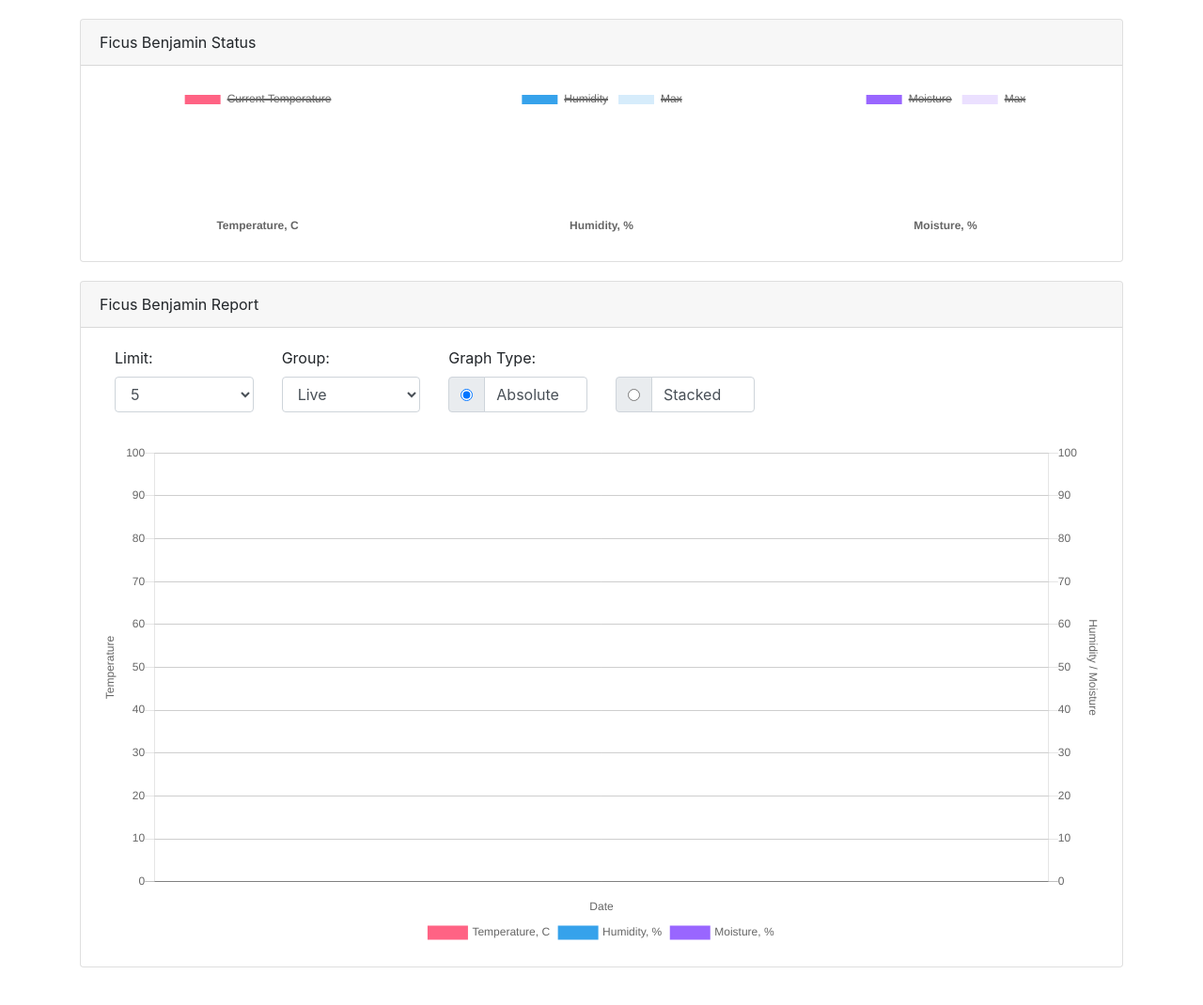
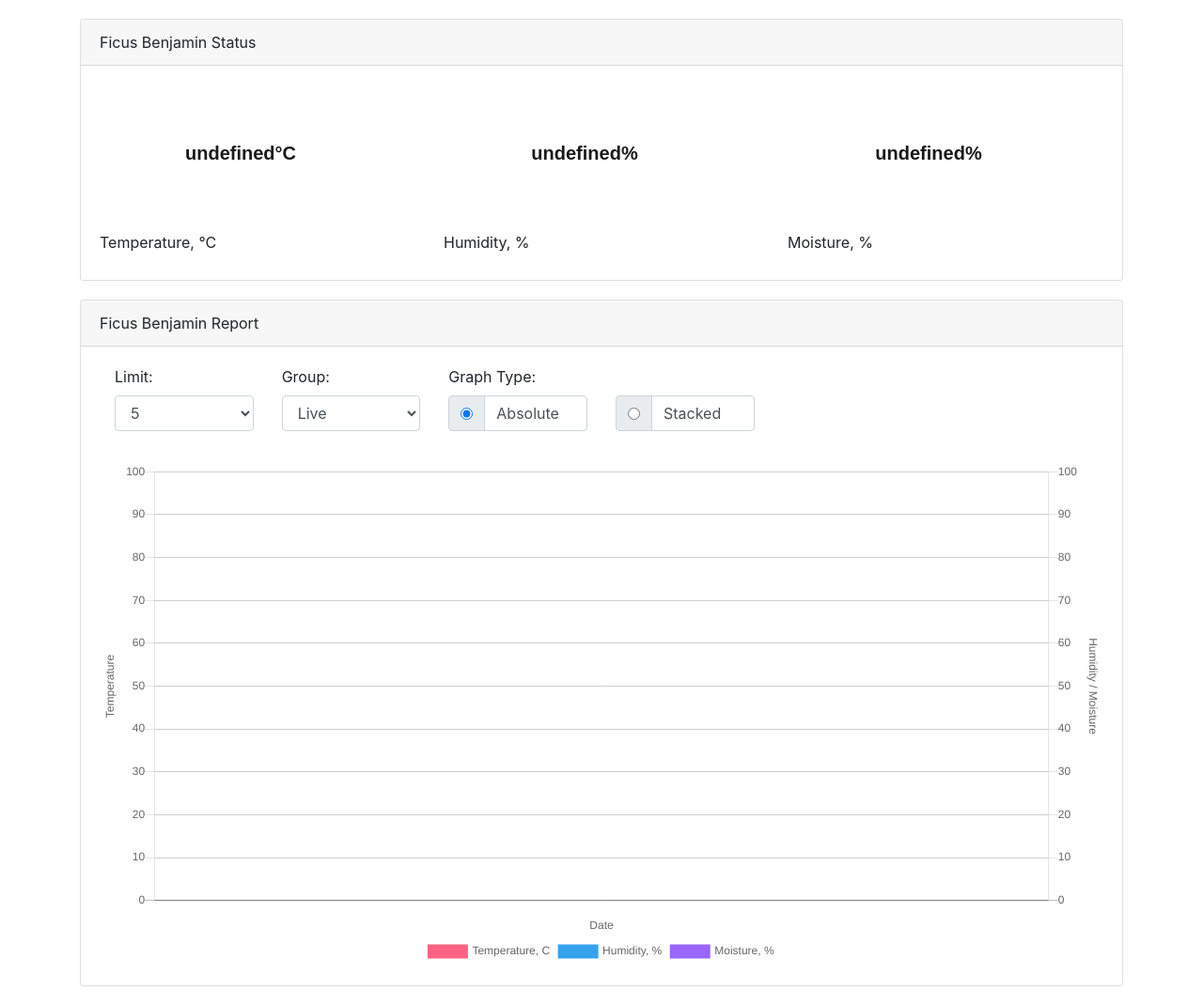
Before and after one commit to manti-by/apollo, a Flask app: page / in a window 1280 px wide. Shown: the part 56-1126 px from the top of the page at 94% size. Before the commit the page ends 1086 px from the top, so only its background shows below. Run offline with Flask 2, Linux system fonts and the light colour scheme; data that the repository does not hold is empty; some libraries are stand-ins or nearby versions.

Commit message:
Add custom pie sensors

```diff
--- /dev/null
+++ b/app/static/js/lib/sensor.js
@@ -0,0 +1,57 @@
+class Sensor {
+    constructor(canvas, options = {}) {
+        this.canvas = canvas;
+        this.ctx = canvas.getContext('2d');
+
+        this.color = 'color' in options ?
+            options['color'] : 'rgba(165, 42, 42, 1)';
+
+        this.fgcolor = 'fgcolor' in options ?
+            options['fgcolor'] : 'rgba(165, 42, 42, .2)';
+
+        this.bgcolor = 'bgcolor' in options ?
+            options['bgcolor'] : 'rgba(255, 255, 255, 1)';
+
+        this.unit = 'unit' in options ?
+            options['unit'] : '';
+
+        this.font = 'font' in options ?
+            options['font'] : 'bold 20px Arial';
+
+        this.font_color = 'font_color' in options ?
+            options['font_color'] : 'rgba(0, 0, 0, .9)';
+    }
+
+    draw (value) {
+        let cX = Math.floor(this.canvas.width / 2),
+            cY = Math.floor(this.canvas.height / 2),
+            radius = Math.min(cX, cY),
+            offset = 90 * Math.PI / 180,
+            radians = value / 100 * 360 * Math.PI / 180 - offset;
+
+        this.ctx.fillStyle = this.bgcolor;
+        this.ctx.fillRect(0, 0, this.canvas.width, this.canvas.height);
+
+        this.draw_sector(cX, cY, radius, -offset, radians, this.color);
+        this.draw_sector(cX, cY, radius, radians, 360 * Math.PI / 180, this.fgcolor);
+        this.draw_sector(cX, cY, radius * .7, 0, 360 * Math.PI / 180, this.bgcolor);
+
+        this.draw_label(cX, cY, value);
+    }
+
+    draw_sector (cX, cY, radius, start, stop, color) {
+        this.ctx.fillStyle = color;
+        this.ctx.beginPath();
+        this.ctx.moveTo(cX, cY);
+        this.ctx.arc(cX, cY, radius, start, stop);
+        this.ctx.closePath();
+        this.ctx.fill();
+    }
+
+    draw_label(cX, cY, text) {
+        this.ctx.textAlign = 'center';
+        this.ctx.font = this.font;
+        this.ctx.fillStyle = this.font_color;
+        this.ctx.fillText(text + this.unit, cX, cY + 5);
+    }
+}
--- a/app/static/js/plants-latest.js
+++ b/app/static/js/plants-latest.js
@@ -5,77 +5,29 @@
     class PlantsLatestWidget {
         constructor() {
             this.status = $('#status');
-            this.temp = $('#plants-latest-temp');
-            this.humidity = $('#plants-latest-humidity');
-            this.moisture = $('#plants-latest-moisture');
+            this.temp = $('#plants-latest-temp').get(0);
+            this.humidity = $('#plants-latest-humidity').get(0);
+            this.moisture = $('#plants-latest-moisture').get(0);
         }
 
         init() {
-            this.temp_chart = new Chart(this.temp, {
-                type: 'doughnut',
-                data: {
-                    labels: ['Current Temperature'],
-                    datasets: [{
-                        data: [0, 100],
-                        backgroundColor: [
-                            'rgba(255, 99, 132, 1)',
-                            'rgba(255, 99, 132, .2)'
-                        ]
-                    }]
-                },
-                options: {
-                    title: {
-                        display: true,
-                        position: 'bottom',
-                        text: 'Temperature, C',
-                    }
-                },
+            this.temp_chart = new Sensor(this.temp, {
+                color: 'rgba(255, 99, 132, 1)',
+                fgcolor: 'rgba(255, 99, 132, .2)',
+                unit: '°C'
             });
-
-            this.humidity_chart = new Chart(this.humidity, {
-                type: 'doughnut',
-                data: {
-                    labels: ['Humidity', 'Max'],
-                    datasets: [{
-                        data: [0, 100],
-                        backgroundColor: [
-                            'rgba(54, 162, 235, 1)',
-                            'rgba(54, 162, 235, .2)'
-                        ]
-                    }]
-                },
-                options: {
-                    title: {
-                        display: true,
-                        position: 'bottom',
-                        text: 'Humidity, %',
-                    }
-                },
+            this.humidity_chart = new Sensor(this.humidity, {
+                color: 'rgba(54, 162, 235, 1)',
+                fgcolor: 'rgba(54, 162, 235, .2)',
+                unit: '%'
             });
-
-            this.moisture_chart = new Chart(this.moisture, {
-                type: 'doughnut',
-                data: {
-                    labels: ['Moisture', 'Max'],
-                    datasets: [{
-                        data: [0, 100],
-                        backgroundColor: [
-                            'rgba(153, 102, 255, 1)',
-                            'rgba(153, 102, 255, .2)'
-                        ]
-                    }]
-                },
-                options: {
-                    title: {
-                        display: true,
-                        position: 'bottom',
-                        text: 'Moisture, %'
-                    }
-                },
+            this.moisture_chart = new Sensor(this.moisture, {
+                color: 'rgba(153, 102, 255, 1)',
+                fgcolor: 'rgba(153, 102, 255, .2)',
+                unit: '%'
             });
 
             this.update();
-
             setInterval(
                 () => this.update(),
                 5 * 60 * 1000
@@ -84,20 +36,9 @@
 
         update() {
             $.getJSON('/api?limit=1', (data) => {
-                this.temp_chart.data.datasets[0].data = [
-                    data['temp'][0], 100 - data['temp'][0]
-                ];
-                this.temp_chart.update();
-
-                this.humidity_chart.data.datasets[0].data = [
-                    data['humidity'][0], 100 - data['humidity'][0]
-                ];
-                this.humidity_chart.update();
-
-                this.moisture_chart.data.datasets[0].data = [
-                    data['moisture'][0], 100 - data['moisture'][0]
-                ];
-                this.moisture_chart.update();
+                this.temp_chart.draw(data['temp'][0]);
+                this.humidity_chart.draw(data['humidity'][0]);
+                this.moisture_chart.draw(data['moisture'][0]);
             }).done(() => {
                 let now = new Date();
 
--- a/app/templates/index.html
+++ b/app/templates/index.html
@@ -29,12 +29,15 @@
                     <div class="row">
                         <div class="col">
                             <canvas id="plants-latest-temp"></canvas>
+                            <label>Temperature, &deg;C</label>
                         </div>
                         <div class="col">
                             <canvas id="plants-latest-humidity"></canvas>
+                            <label>Humidity, %</label>
                         </div>
                         <div class="col">
                             <canvas id="plants-latest-moisture"></canvas>
+                            <label>Moisture, %</label>
                         </div>
                     </div>
                 </div>
@@ -138,6 +141,7 @@
             integrity="sha256-qlku5J3WO/ehJpgXYoJWC2px3+bZquKChi4oIWrAKoI="
             crossorigin="anonymous"></script>
 
+    <script src="{{ url_for('static', filename='js/lib/sensor.js') }}"></script>
     <script src="{{ url_for('static', filename='js/weather.js') }}"></script>
     <script src="{{ url_for('static', filename='js/plants-latest.js') }}"></script>
     <script src="{{ url_for('static', filename='js/plants-report.js') }}"></script>
```
